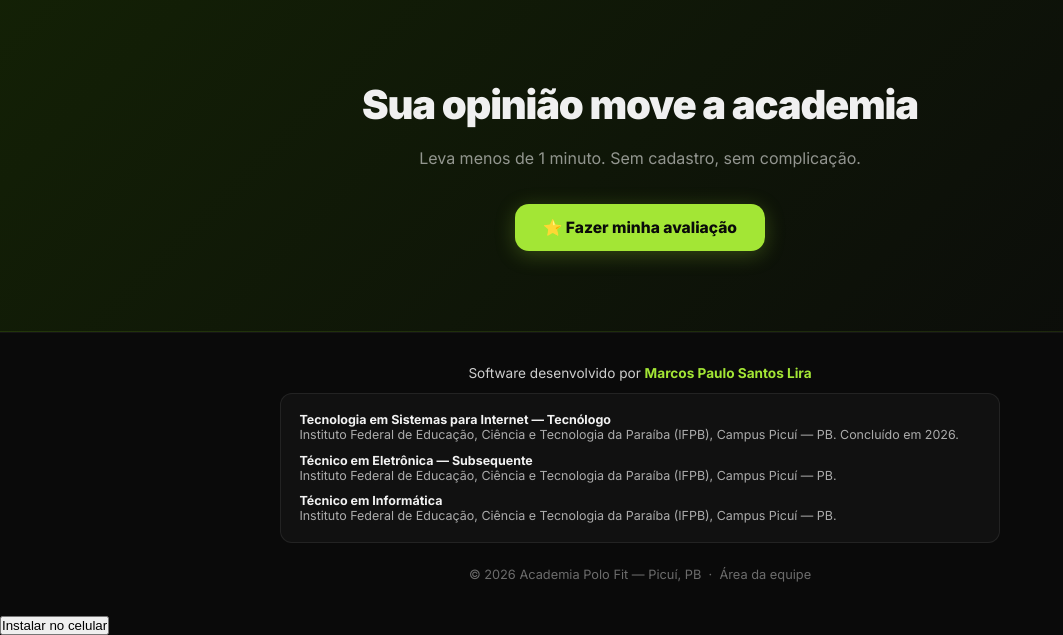
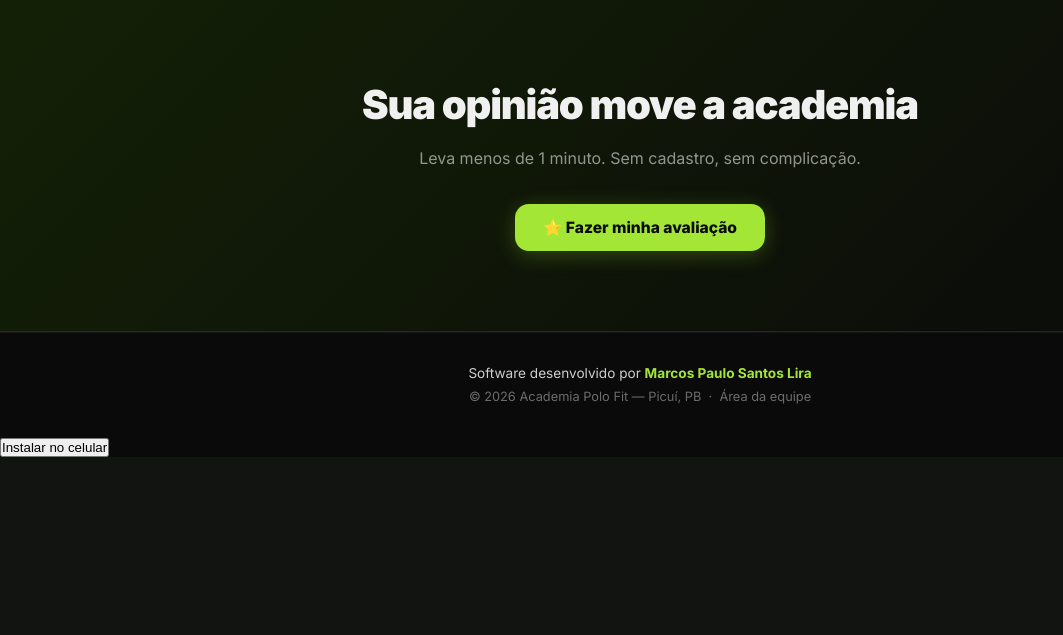
Before and after one commit to Marcosplira/PoloFeedback, a Django app: page / in a window 1280 px wide. Shown: the part 4364-4999 px from the top of the page, without its empty margins (0-1063 px from the left). After the commit the page ends 4821 px from the top, so only its background shows below. Run offline with Django 5.2, Linux system fonts and the light colour scheme.

Commit message:
ajusatando o tema

```diff
--- a/feedback/templates/feedback/inicio.html
+++ b/feedback/templates/feedback/inicio.html
@@ -1545,28 +1545,9 @@
     <!-- FOOTER -->
     <footer>
         <div style="max-width: 720px; margin: 0 auto; text-align: center;">
-            <p style="font-size: 0.85rem; color: rgba(255,255,255,0.8); margin-bottom: 0.75rem;">
+            <p style="font-size: 0.85rem; color: rgba(255,255,255,0.8); margin-bottom: 0.5rem;">
                 Software desenvolvido por <strong style="color: var(--verde);">Marcos Paulo Santos Lira</strong>
             </p>
-            <div
-                style="text-align: left; font-size: 0.78rem; color: rgba(255,255,255,0.65); background: rgba(255,255,255,0.03); border: 1px solid rgba(255,255,255,0.08); border-radius: 0.75rem; padding: 1.15rem; margin: 0.75rem auto 1.5rem;">
-                <ul style="list-style: none; display: flex; flex-direction: column; gap: 0.65rem;">
-                    <li>
-                        <strong style="color: rgba(255,255,255,0.95);">Tecnologia em Sistemas para Internet —
-                            Tecnólogo</strong><br>
-                        Instituto Federal de Educação, Ciência e Tecnologia da Paraíba (IFPB), Campus Picuí — PB.
-                        Concluído em 2026.
-                    </li>
-                    <li>
-                        <strong style="color: rgba(255,255,255,0.95);">Técnico em Eletrônica — Subsequente</strong><br>
-                        Instituto Federal de Educação, Ciência e Tecnologia da Paraíba (IFPB), Campus Picuí — PB.
-                    </li>
-                    <li>
-                        <strong style="color: rgba(255,255,255,0.95);">Técnico em Informática</strong><br>
-                        Instituto Federal de Educação, Ciência e Tecnologia da Paraíba (IFPB), Campus Picuí — PB.
-                    </li>
-                </ul>
-            </div>
             <p style="font-size: 0.8rem; color: rgba(255,255,255,0.4);">
                 &copy; {% now "Y" %} Academia Polo Fit — Picuí, PB
                 &nbsp;·&nbsp;
```
